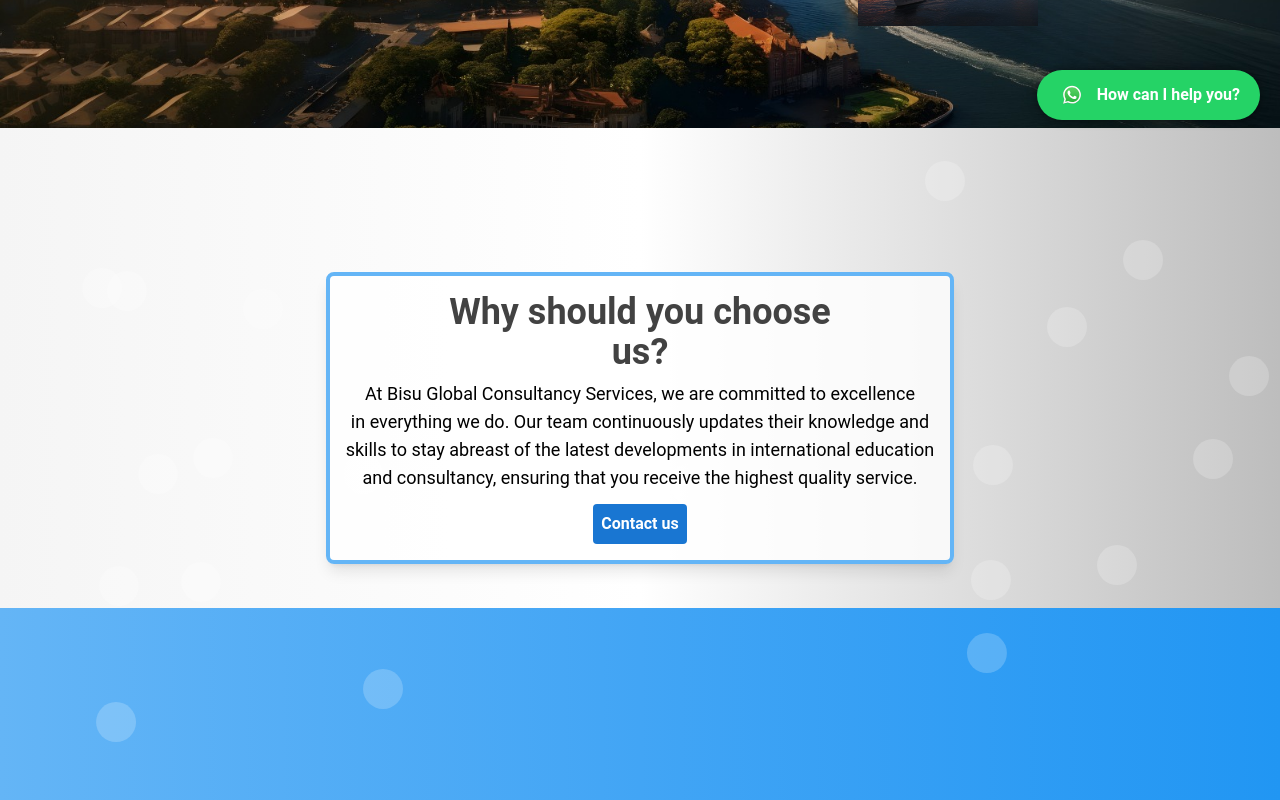
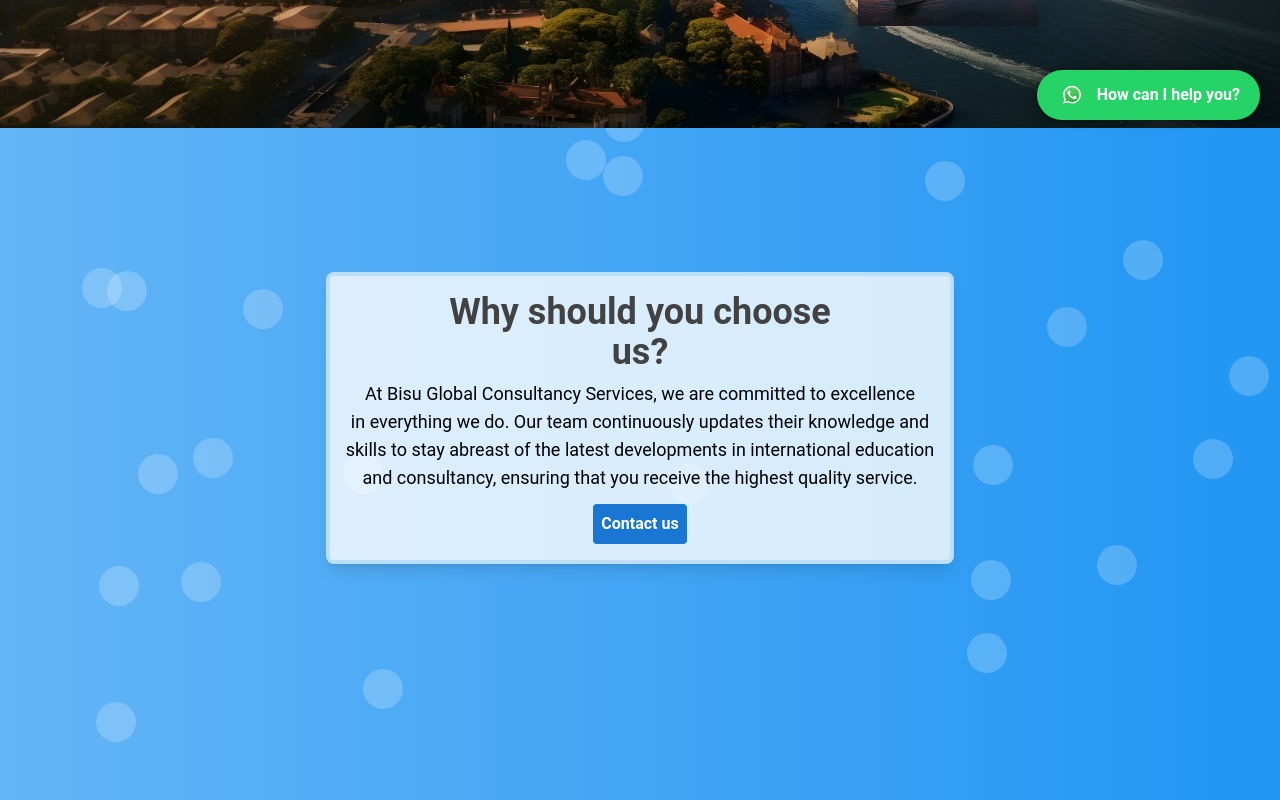
Before and after one commit to Swikar98/bisuConsultancy, a Next.js app: page / in a window 1280 px wide. Shown: the part 660-1460 px from the top of the page. Built offline with nearby package versions, Linux system fonts and the light colour scheme.

Commit message:
fix update

```diff
--- a/src/app/layout.tsx
+++ b/src/app/layout.tsx
@@ -17,7 +17,7 @@
     <html lang="en">
       <body  >
         <Header/>
-       <div className='bg-gray-300  '>{children}</div>
+       <div className='bg-gradient-to-r from-blue-300 via-blue-400 to-blue-500  '>{children}</div>
         <div className=''> <Footer/></div>
         <div className=''><WhatsApp/></div>
         </body>
--- a/src/component/MainHome/chooseus.jsx
+++ b/src/component/MainHome/chooseus.jsx
@@ -26,7 +26,7 @@
   }, []);
 
   return (
-    <div className="relative flex items-center justify-center bg-gradient-to-r from-gray-100 via-white to-gray-400 lg:h-[60vh] p-4 h-[70vh] w-full overflow-hidden">
+    <div className="relative flex items-center justify-center  lg:h-[60vh] p-4 h-[70vh] w-full overflow-hidden">
       <div ref={backgroundRef} className="absolute inset-0"></div>
       {[...Array(20)].map((_, i) => (
         <div
@@ -39,7 +39,7 @@
         ></div>
       ))}
       <motion.div
-        className="relative z-10 text-center border-4 border-blue-300 p-2 lg:p-4 bg-white bg-opacity-80 rounded-lg shadow-lg"
+        className="relative z-10 text-center border-4 border-blue-100 p-2 lg:p-4 bg-white bg-opacity-80 rounded-lg shadow-lg"
         style={{ y: yTransformText }}
         transition={{ duration: 0.7, delay: 0.4, ease: "easeOut" }}
       >
```
